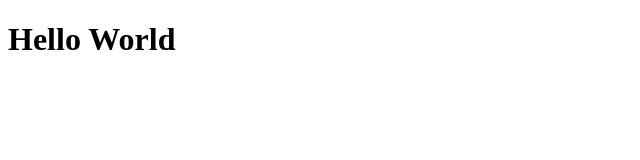
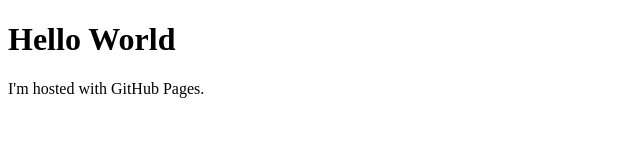
Before and after one commit to Adamasterrer/Adamasterrer.github.io, a plain HTML site: page index.html in a window 1280 px wide. Shown: the whole page, without its empty margins (0-640 px from the left). Drawn offline with Linux system fonts and the light colour scheme.

Commit message:
Update index.html

```diff
--- a/index.html
+++ b/index.html
@@ -5,3 +5,6 @@
 	</head>
 	<body>
 		<h1>Hello World</h1>
+		<p>I'm hosted with GitHub Pages.</p>
+	</body>
+</html>
```
